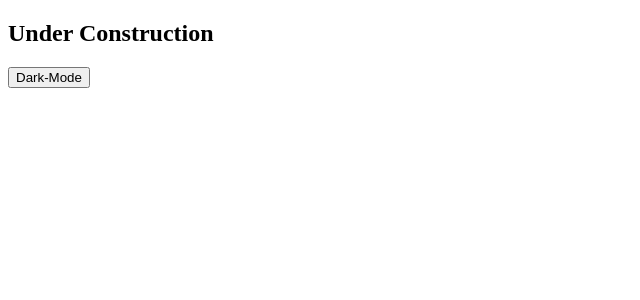
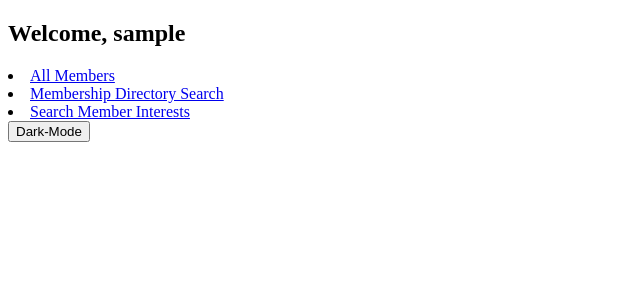
Before and after one commit to lauranewland/gsdc-webapp-flask, a Flask app: page /login_landing in a window 1280 px wide. Shown: the top 300 px of the page, without its empty margins (0-640 px from the left). Run offline with Flask 2, Linux system fonts and the light colour scheme; the visitor is signed in with stand-in values (Sample User, id 1); data comes from the database, SQL or seed files in the repository.

Commit message:
Updated welcome note

```diff
--- a/templates/login_landing.html
+++ b/templates/login_landing.html
@@ -3,7 +3,17 @@
 {% block body %}
 
 
-    <h2>Under Construction</h2>
+    <h2>Welcome, {{ name }}</h2>
 
 
+    <div>
+
+
+            <li><a href="/user">All Members</a></li>
+            <li><a href="/search">Membership Directory Search</a></li>
+            <li><a href="/interest">Search Member Interests</a></li>
+
+
+    </div>
+
 {% endblock %}
```
